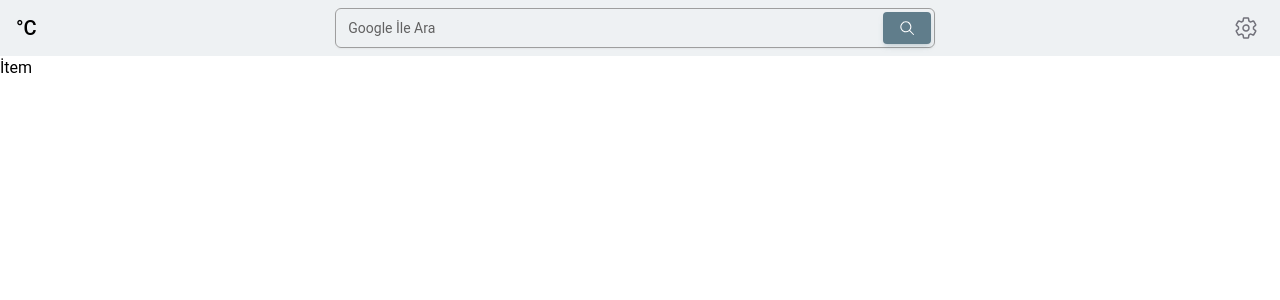
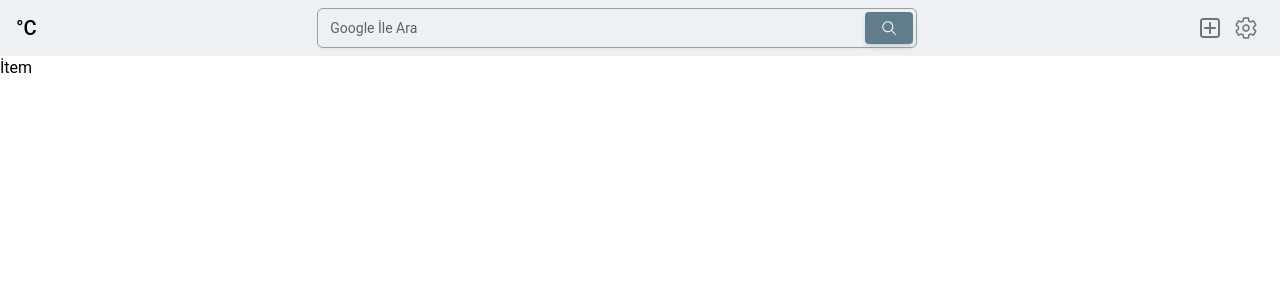
Before and after one commit to burak-ayd/NewStartPage, a React (Vite) app: page / in a window 1280 px wide. Shown: the top 300 px of the page. Built offline with nearby package versions, Linux system fonts and the light colour scheme; no server answers.

Commit message:
feat: Add AddBookmark component
This commit adds a new component called AddBookmark. The AddBookmark component renders a button with a plus icon, allowing users to add bookmarks. This component enhances the user experience by providing a convenient way to add bookmarks to the application.

```diff
--- /dev/null
+++ b/src/components/header/rightPanel/addBookmark/index.jsx
@@ -0,0 +1,21 @@
+import { CgAddR } from "react-icons/cg";
+
+function AddBookmark() {
+    return (
+        <div className="add-bookmark flex items-center justify-center w-full h-full">
+            <button
+                className="flex items-center justify-center w-9 h-9 rounded-full bg-transparent dark:bg-zinc-800/50 text-zinc-500 dark:text-zinc-500 dark:hover:bg-zinc-700/50 hover:bg-zinc-200 transition-colors"
+                type="button"
+                // onClick={() => {
+                //     setModal("add-bookmark");
+                // }}
+            >
+                <span className="add-bookmark-icon">
+                    <CgAddR size={24} />
+                </span>
+            </button>
+        </div>
+    );
+}
+
+export default AddBookmark;
--- a/src/components/header/rightPanel/index.jsx
+++ b/src/components/header/rightPanel/index.jsx
@@ -1,8 +1,10 @@
+import AddBookmark from "./addBookmark";
 import Settings from "./settings";
 
 export default function RightPanel() {
     return (
-        <div className="grid items-center justify-center">
+        <div className="flex items-center justify-center">
+            <AddBookmark />
             <Settings />
         </div>
     );
```
